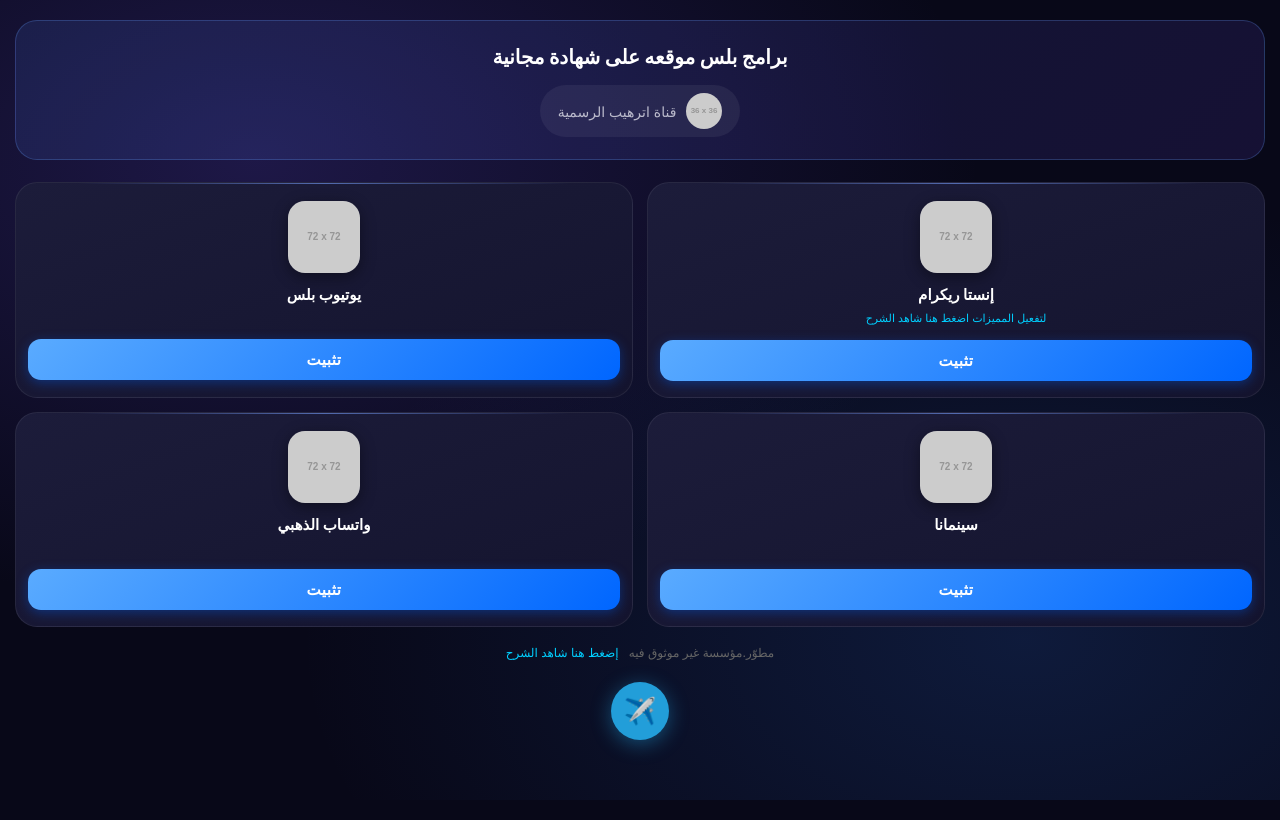
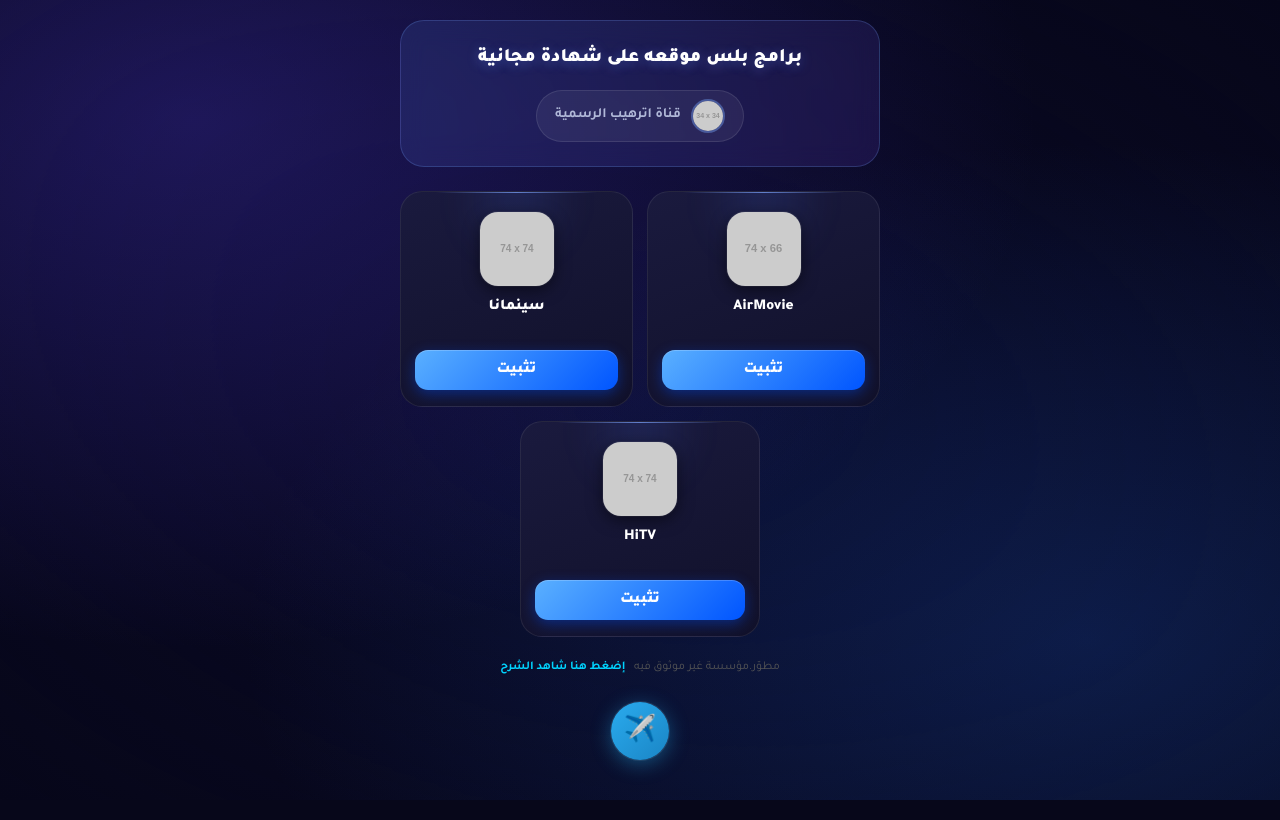
Before and after one commit to ikira18/apptest, a plain HTML site: page index.html in a window 1280 px wide. Drawn offline with Linux system fonts and the light colour scheme; placeholder pictures from the web are drawn by us.

Commit message:
index.html

```diff
--- a/index.html
+++ b/index.html
@@ -3,168 +3,264 @@
 <head>
   <meta charset="UTF-8">
   <meta name="viewport" content="width=device-width, initial-scale=1.0">
-  <title>برامج بلس - اترهيب</title>
+  <title>برامج بلس - كيرا</title>
+  <link href="https://fonts.googleapis.com/css2?family=Tajawal:wght@400;700;900&display=swap" rel="stylesheet">
   <style>
     * { margin: 0; padding: 0; box-sizing: border-box; }
 
     body {
-      font-family: -apple-system, Arial, sans-serif;
-      background: #080818;
-      background-image:
-        radial-gradient(ellipse at 20% 20%, rgba(80,60,180,0.3) 0%, transparent 50%),
-        radial-gradient(ellipse at 80% 80%, rgba(40,100,200,0.2) 0%, transparent 50%);
+      font-family: 'Tajawal', Arial, sans-serif;
+      background: #07071a;
       min-height: 100vh;
-      padding: 20px 15px 50px;
+      padding: 20px 15px 60px;
+      overflow-x: hidden;
     }
 
-    /* ═══════════════════ هيدر ═══════════════════ */
+    /* خلفية نجوم */
+    body::before {
+      content: '';
+      position: fixed;
+      inset: 0;
+      background:
+        radial-gradient(ellipse at 15% 15%, rgba(72,52,200,0.35) 0%, transparent 55%),
+        radial-gradient(ellipse at 85% 80%, rgba(30,90,200,0.25) 0%, transparent 55%),
+        radial-gradient(ellipse at 50% 50%, rgba(10,10,40,0.9) 0%, transparent 100%);
+      pointer-events: none;
+      z-index: 0;
+    }
+
+    .page-wrap {
+      position: relative;
+      z-index: 1;
+      max-width: 480px;
+      margin: 0 auto;
+    }
+
+    /* ═══════════════ هيدر ═══════════════ */
     .header {
       background: linear-gradient(135deg,
-        rgba(80,140,255,0.12),
-        rgba(120,80,255,0.12));
-      border: 1px solid rgba(100,160,255,0.25);
-      border-radius: 22px;
-      padding: 22px 20px;
+        rgba(90,150,255,0.13),
+        rgba(130,80,255,0.13));
+      border: 1px solid rgba(120,170,255,0.22);
+      border-radius: 24px;
+      padding: 24px 20px;
       text-align: center;
-      margin-bottom: 22px;
+      margin-bottom: 24px;
+      backdrop-filter: blur(12px);
+      animation: fadeDown 0.6s ease both;
     }
+
     .header h1 {
-      color: #ffffff;
-      font-size: 20px;
-      font-weight: 800;
-      margin-bottom: 14px;
-      line-height: 1.4;
+      color: #fff;
+      font-size: 19px;
+      font-weight: 900;
+      line-height: 1.5;
+      margin-bottom: 16px;
+      text-shadow: 0 2px 12px rgba(100,140,255,0.4);
     }
+
     .channel-row {
       display: inline-flex;
       align-items: center;
       gap: 10px;
       background: rgba(255,255,255,0.06);
+      border: 1px solid rgba(255,255,255,0.1);
       border-radius: 50px;
       padding: 8px 18px;
     }
+
     .channel-avatar {
-      width: 36px;
-      height: 36px;
+      width: 34px;
+      height: 34px;
       border-radius: 50%;
       object-fit: cover;
-    }
-    .channel-name {
-      color: #bbbbcc;
-      font-size: 14px;
+      border: 2px solid rgba(120,170,255,0.4);
     }
 
-    /* ═══════════════════ شبكة التطبيقات ═══════════════════ */
+    .channel-name {
+      color: #b0b8d8;
+      font-size: 14px;
+      font-weight: 700;
+    }
+
+    /* ═══════════════ شبكة التطبيقات ═══════════════ */
     .apps-grid {
       display: grid;
       grid-template-columns: 1fr 1fr;
       gap: 14px;
-      margin-bottom: 18px;
+      margin-bottom: 20px;
     }
 
-    /* ═══════════════════ كارد ═══════════════════ */
+    /* إذا كان عدد التطبيقات فردي، الكارد الأخير يأخذ العرض الكامل */
+    .app-card:last-child:nth-child(odd) {
+      grid-column: 1 / -1;
+      max-width: 50%;
+      margin: 0 auto;
+      width: 100%;
+    }
+
+    /* ═══════════════ كارد ═══════════════ */
     .app-card {
-      background: linear-gradient(160deg, #1c1c3a 0%, #14142e 100%);
-      border: 1px solid rgba(255,255,255,0.07);
+      background: linear-gradient(160deg, #1a1a3e 0%, #11112a 100%);
+      border: 1px solid rgba(255,255,255,0.08);
       border-radius: 22px;
-      padding: 18px 12px 16px;
+      padding: 20px 14px 16px;
       text-align: center;
       position: relative;
       overflow: hidden;
+      animation: fadeUp 0.5s ease both;
     }
+
+    .app-card:nth-child(1) { animation-delay: 0.1s; }
+    .app-card:nth-child(2) { animation-delay: 0.2s; }
+    .app-card:nth-child(3) { animation-delay: 0.3s; }
+    .app-card:nth-child(4) { animation-delay: 0.4s; }
+
+    .app-card::before {
+      content: '';
+      position: absolute;
+      top: 0; left: 15%; right: 15%;
+      height: 1px;
+      background: linear-gradient(90deg,
+        transparent,
+        rgba(130,170,255,0.7),
+        transparent);
+    }
+
+    /* توهج خلف الكارد */
     .app-card::after {
       content: '';
       position: absolute;
-      top: 0; left: 10%; right: 10%;
-      height: 1px;
-      background: linear-gradient(90deg,
-        transparent,
-        rgba(120,160,255,0.6),
-        transparent);
+      top: -30px; left: 50%;
+      transform: translateX(-50%);
+      width: 80px;
+      height: 80px;
+      border-radius: 50%;
+      background: rgba(80,120,255,0.12);
+      filter: blur(20px);
+      pointer-events: none;
     }
+
     .app-icon {
-      width: 72px;
-      height: 72px;
-      border-radius: 17px;
+      width: 74px;
+      height: 74px;
+      border-radius: 18px;
       margin: 0 auto 12px;
       display: block;
       object-fit: cover;
-      box-shadow: 0 4px 15px rgba(0,0,0,0.4);
+      box-shadow:
+        0 4px 16px rgba(0,0,0,0.5),
+        0 0 0 1px rgba(255,255,255,0.08);
+      position: relative;
+      z-index: 1;
     }
+
     .app-name {
       color: #ffffff;
       font-size: 15px;
-      font-weight: 700;
+      font-weight: 800;
       margin-bottom: 6px;
+      position: relative;
+      z-index: 1;
     }
+
     .app-note {
-      color: #00cfff;
+      color: #00d4ff;
       font-size: 11px;
       line-height: 1.5;
-      margin-bottom: 13px;
-      min-height: 16px;
+      margin-bottom: 14px;
+      min-height: 14px;
+      position: relative;
+      z-index: 1;
     }
+
     .install-btn {
       display: block;
-      background: linear-gradient(135deg, #5aabff, #0066ff);
+      background: linear-gradient(135deg, #5ab0ff 0%, #0055ff 100%);
       color: #fff;
       padding: 11px 8px;
       border-radius: 13px;
       text-decoration: none;
       font-size: 15px;
-      font-weight: 700;
-      letter-spacing: 0.5px;
-      box-shadow: 0 3px 12px rgba(0,100,255,0.35);
-      transition: transform 0.15s, opacity 0.15s;
-    }
-    .install-btn:active {
-      transform: scale(0.96);
-      opacity: 0.85;
+      font-weight: 800;
+      letter-spacing: 0.3px;
+      box-shadow:
+        0 4px 14px rgba(0,80,255,0.4),
+        inset 0 1px 0 rgba(255,255,255,0.2);
+      transition: transform 0.15s, box-shadow 0.15s;
+      position: relative;
+      z-index: 1;
     }
 
-    /* ═══════════════════ فوتر ═══════════════════ */
+    .install-btn:active {
+      transform: scale(0.95);
+      box-shadow: 0 2px 8px rgba(0,80,255,0.3);
+    }
+
+    /* ═══════════════ فوتر ═══════════════ */
     .footer {
       text-align: center;
-      color: #666;
+      color: #555;
       font-size: 12px;
-      margin: 8px 0 22px;
-    }
-    .footer a {
-      color: #00cfff;
-      text-decoration: none;
+      margin: 8px 0 24px;
+      line-height: 1.8;
     }
 
-    /* ═══════════════════ زر تيليجرام ═══════════════════ */
+    .footer a {
+      color: #00d4ff;
+      text-decoration: none;
+      font-weight: 700;
+    }
+
+    /* ═══════════════ زر تيليجرام ═══════════════ */
     .telegram-wrap {
       display: flex;
       justify-content: center;
-      margin-top: 10px;
     }
+
     .telegram-btn {
       width: 58px;
       height: 58px;
-      background: #229ED9;
+      background: linear-gradient(135deg, #2aabee, #1a85c5);
       border-radius: 50%;
       display: flex;
       align-items: center;
       justify-content: center;
       text-decoration: none;
       font-size: 26px;
-      box-shadow: 0 4px 20px rgba(34,158,217,0.45);
-      transition: transform 0.2s;
+      box-shadow:
+        0 4px 20px rgba(34,158,217,0.45),
+        0 0 0 1px rgba(255,255,255,0.1);
+      transition: transform 0.2s, box-shadow 0.2s;
     }
-    .telegram-btn:active { transform: scale(0.92); }
+
+    .telegram-btn:active {
+      transform: scale(0.9);
+      box-shadow: 0 2px 10px rgba(34,158,217,0.3);
+    }
+
+    /* ═══════════════ أنيميشن ═══════════════ */
+    @keyframes fadeDown {
+      from { opacity: 0; transform: translateY(-20px); }
+      to   { opacity: 1; transform: translateY(0); }
+    }
+
+    @keyframes fadeUp {
+      from { opacity: 0; transform: translateY(20px); }
+      to   { opacity: 1; transform: translateY(0); }
+    }
   </style>
 </head>
 <body>
+<div class="page-wrap">
 
   <!-- ══════════ هيدر ══════════ -->
   <div class="header">
     <h1>برامج بلس موقعه على شهادة مجانية</h1>
     <div class="channel-row">
-      <!-- غيّر src لصورة قناتك -->
+      <!-- غيّر src لأيقونة قناتك -->
       <img class="channel-avatar"
-           src="https://via.placeholder.com/36/ff6600/fff?text=A"
+           src="https://via.placeholder.com/34/ff6600/fff?text=A"
            alt="avatar">
       <span class="channel-name">قناة اترهيب الرسمية</span>
     </div>
@@ -173,60 +269,44 @@
   <!-- ══════════ التطبيقات ══════════ -->
   <div class="apps-grid">
 
-    <!-- ① إنستا ريكرام -->
+    <!-- ① AirMovie -->
     <div class="app-card">
       <img class="app-icon"
-           src="https://via.placeholder.com/72/e1306c/fff?text=IG"
-           alt="Instagram">
-      <div class="app-name">إنستا ريكرام</div>
-      <div class="app-note">لتفعيل المميزات اضغط هنا شاهد الشرح</div>
+           src="https://via.placeholder.com/74/0066ff/fff?text=Air"
+           alt="AirMovie">
+      <div class="app-name">AirMovie</div>
+      <div class="app-note"></div>
       <a class="install-btn"
-         href="itms-services://?action=download-manifest&url=https://ikira18.github.io/ATRAHEEBBC/manifest-instagram.plist">
+         href="itms-services://?action=download-manifest&url=https://ikira18.github.io/apptest/manifest-airmovie.plist">
         تثبيت
       </a>
     </div>
 
-    <!-- ② يوتيوب بلس -->
+    <!-- ② سينمانا -->
     <div class="app-card">
       <img class="app-icon"
-           src="https://via.placeholder.com/72/ff0000/fff?text=YT"
-           alt="YouTube">
-      <div class="app-name">يوتيوب بلس</div>
+           src="https://via.placeholder.com/74/cc0000/fff?text=C"
+           alt="Cinema">
+      <div class="app-name">سينمانا</div>
       <div class="app-note"></div>
       <a class="install-btn"
-         href="itms-services://?action=download-manifest&url=https://ikira18.github.io/ATRAHEEBBC/manifest-youtube.plist">
+         href="itms-services://?action=download-manifest&url=https://ikira18.github.io/apptest/manifest-cinema.plist">
         تثبيت
       </a>
     </div>
 
-    <!-- ③ سينمانا -->
+    <!-- ③ HiTV -->
     <div class="app-card">
       <img class="app-icon"
-           src="https://via.placeholder.com/72/cc0000/fff?text=C"
-           alt="Cinema">
-      <div class="app-name">سينمانا</div>
+           src="https://via.placeholder.com/74/ff6600/fff?text=Hi"
+           alt="HiTV">
+      <div class="app-name">HiTV</div>
       <div class="app-note"></div>
       <a class="install-btn"
-         href="itms-services://?action=download-manifest&url=https://github.com/ikira18/apptest/blob/main/manifest-hitv.plist">
+         href="itms-services://?action=download-manifest&url=https://ikira18.github.io/apptest/manifest-hitv.plist">
         تثبيت
       </a>
     </div>
-
-    <!-- ④ واتساب الذهبي -->
-    <div class="app-card">
-      <img class="app-icon"
-           src="https://via.placeholder.com/72/ffc107/333?text=W"
-           alt="WhatsApp">
-      <div class="app-name">واتساب الذهبي</div>
-      <div class="app-note"></div>
-      <a class="install-btn"
-         href="itms-services://?action=download-manifest&url=https://ikira18.github.io/apptest
-/manifest-hitv.plist">
-        تثبيت
-      </a>
-    </div>
-
-    <!-- ✚ لإضافة تطبيق جديد، انسخ الكارد هنا وغيّر البيانات -->
 
   </div>
 
@@ -241,5 +321,6 @@
     <a class="telegram-btn" href="https://t.me/YOUR_CHANNEL">✈️</a>
   </div>
 
+</div>
 </body>
 </html>
```
